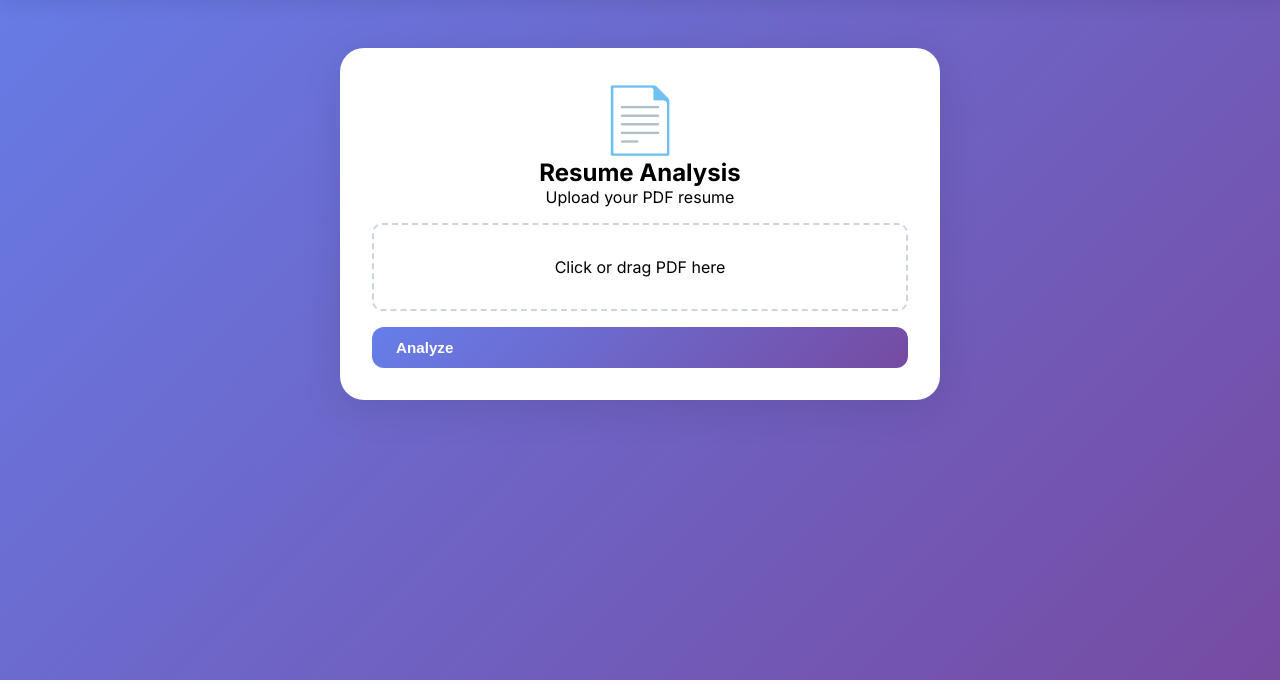
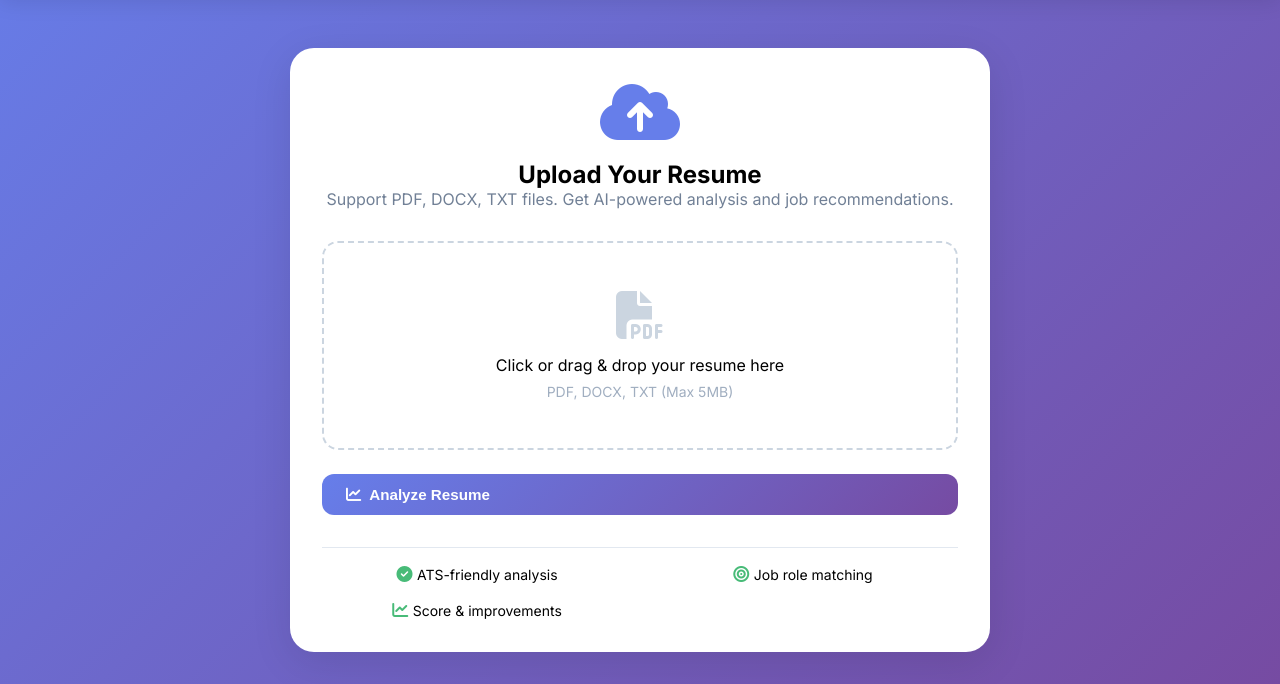
Before and after one commit to devanshsinghtomar/AI-interview-coach-module, a Flask app: page /resume-analysis in a window 1280 px wide. Shown: the part 120-804 px from the top of the page. Run offline with Flask 3, Linux system fonts and the light colour scheme; the visitor is signed in with stand-in values (Sample User, id 1); some libraries are stand-ins or nearby versions.

Commit message:
Update resume_analysis.html

```diff
--- a/templates/resume_analysis.html
+++ b/templates/resume_analysis.html
@@ -1,27 +1,93 @@
 {% extends "base.html" %}
 
+{% block title %}Resume Analysis - AI Interview Coach{% endblock %}
+
 {% block content %}
-<div style="max-width: 600px; margin: 0 auto;">
+<div style="max-width: 700px; margin: 0 auto;">
     <div class="card" style="padding: 2rem; text-align: center;">
-        <div style="font-size: 4rem;">📄</div>
-        <h2>Resume Analysis</h2>
-        <p>Upload your PDF resume</p>
+        <i class="fas fa-cloud-upload-alt" style="font-size: 4rem; color: #667eea; margin-bottom: 1rem;"></i>
+        <h2>Upload Your Resume</h2>
+        <p style="color: #718096; margin-bottom: 2rem;">Support PDF, DOCX, TXT files. Get AI-powered analysis and job recommendations.</p>
 
-        <form method="POST" enctype="multipart/form-data">
-            <div style="border: 2px dashed #cbd5e0; border-radius: 10px; padding: 2rem; margin: 1rem 0; cursor: pointer;" onclick="document.getElementById('file').click()">
-                <div id="fileName">Click or drag PDF here</div>
-                <input type="file" name="resume" id="file" accept=".pdf" style="display: none;" required>
+        <form method="POST" enctype="multipart/form-data" id="uploadForm">
+            <div id="dropZone" style="border: 2px dashed #cbd5e0; border-radius: 16px; padding: 3rem; margin-bottom: 1.5rem; cursor: pointer; transition: all 0.3s;">
+                <i id="uploadIcon" class="fas fa-file-pdf" style="font-size: 3rem; color: #cbd5e0; margin-bottom: 1rem;"></i>
+                <p id="uploadText">Click or drag & drop your resume here</p>
+                <p style="font-size: 0.875rem; color: #a0aec0; margin-top: 0.5rem;">PDF, DOCX, TXT (Max 5MB)</p>
+                <input type="file" name="resume" id="fileInput" accept=".pdf,.docx,.txt" style="display: none;" required>
             </div>
-            <button type="submit" class="btn btn-primary" style="width: 100%;">Analyze</button>
+            <button type="submit" id="submitBtn" class="btn btn-primary" style="width: 100%;" disabled>
+                <i class="fas fa-chart-line"></i> Analyze Resume
+            </button>
         </form>
+
+        <div style="margin-top: 2rem; padding-top: 1rem; border-top: 1px solid #e2e8f0;">
+            <div class="grid grid-3" style="gap: 1rem;">
+                <div>
+                    <i class="fas fa-check-circle" style="color: #48bb78;"></i>
+                    <span style="font-size: 0.875rem;">ATS-friendly analysis</span>
+                </div>
+                <div>
+                    <i class="fas fa-bullseye" style="color: #48bb78;"></i>
+                    <span style="font-size: 0.875rem;">Job role matching</span>
+                </div>
+                <div>
+                    <i class="fas fa-chart-line" style="color: #48bb78;"></i>
+                    <span style="font-size: 0.875rem;">Score & improvements</span>
+                </div>
+            </div>
+        </div>
     </div>
 </div>
 
 <script>
-document.getElementById('file').onchange = (e) => {
-    if (e.target.files[0]) {
-        document.getElementById('fileName').innerHTML = `✅ ${e.target.files[0].name}`;
-    }
-};
+    const dropZone = document.getElementById('dropZone');
+    const fileInput = document.getElementById('fileInput');
+    const uploadIcon = document.getElementById('uploadIcon');
+    const uploadText = document.getElementById('uploadText');
+    const submitBtn = document.getElementById('submitBtn');
+
+    dropZone.addEventListener('click', () => fileInput.click());
+
+    fileInput.addEventListener('change', (e) => {
+        if (e.target.files[0]) {
+            const file = e.target.files[0];
+            const ext = file.name.split('.').pop().toLowerCase();
+
+            uploadText.innerHTML = `✅ Selected: ${file.name}`;
+            submitBtn.disabled = false;
+
+            if (ext === 'pdf') uploadIcon.className = 'fas fa-file-pdf';
+            else if (ext === 'docx') uploadIcon.className = 'fas fa-file-word';
+            else uploadIcon.className = 'fas fa-file-alt';
+            uploadIcon.style.color = '#48bb78';
+            dropZone.style.borderColor = '#48bb78';
+        }
+    });
+
+    dropZone.addEventListener('dragover', (e) => {
+        e.preventDefault();
+        dropZone.style.borderColor = '#667eea';
+        dropZone.style.background = '#f7fafc';
+    });
+
+    dropZone.addEventListener('dragleave', () => {
+        dropZone.style.borderColor = '#cbd5e0';
+        dropZone.style.background = 'white';
+    });
+
+    dropZone.addEventListener('drop', (e) => {
+        e.preventDefault();
+        const file = e.dataTransfer.files[0];
+        if (file && (file.name.endsWith('.pdf') || file.name.endsWith('.docx') || file.name.endsWith('.txt'))) {
+            fileInput.files = e.dataTransfer.files;
+            uploadText.innerHTML = `✅ Selected: ${file.name}`;
+            submitBtn.disabled = false;
+            uploadIcon.style.color = '#48bb78';
+            dropZone.style.borderColor = '#48bb78';
+        } else {
+            alert('Please upload PDF, DOCX, or TXT file');
+        }
+    });
 </script>
 {% endblock %}
```
